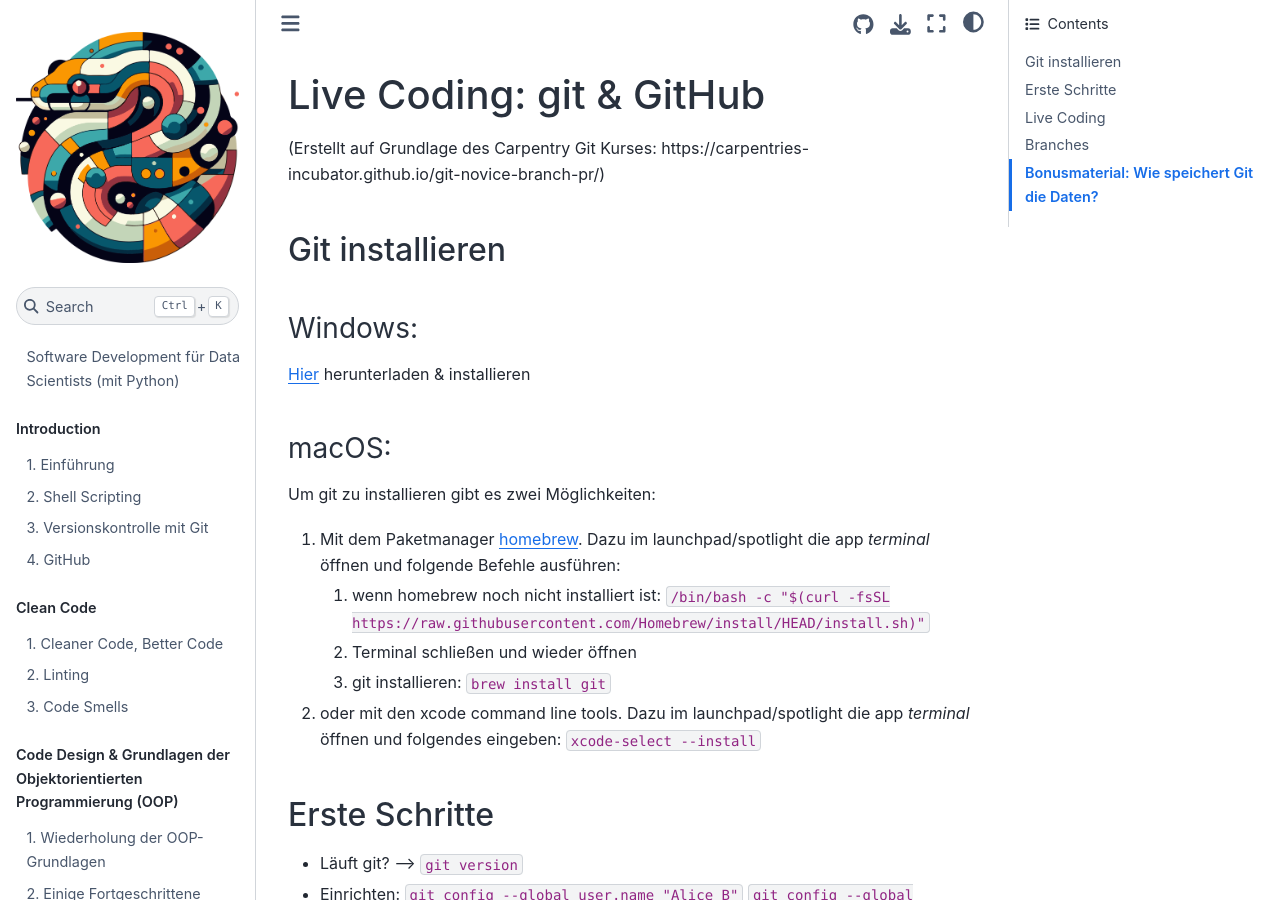
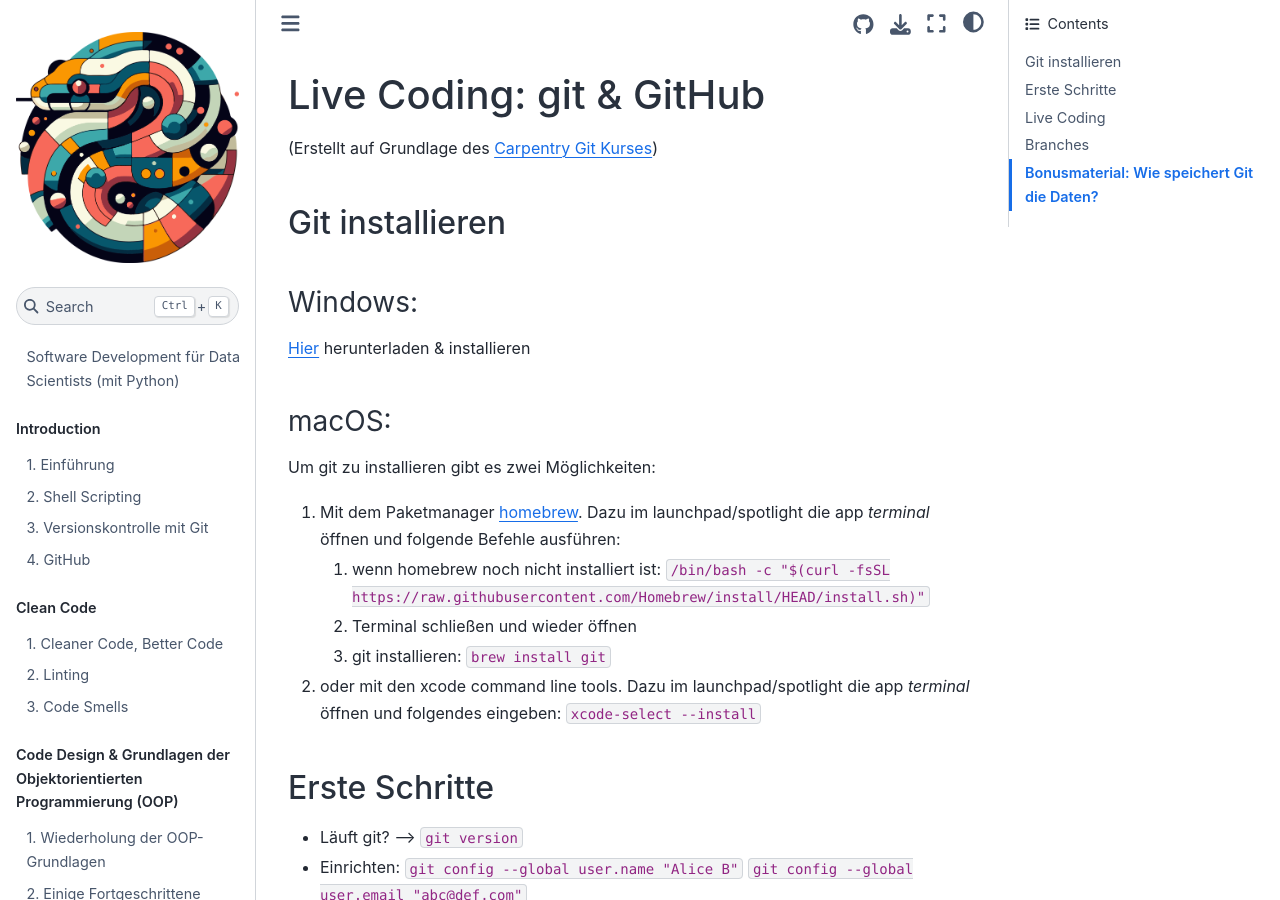
Before and after one commit to florian-huber/data_science_software_dev, a Jupyter Book: the page built from live_coding_sessions/live_coding_02_git_live_coding.md, in a window 1280 px wide and 900 px high. Built offline with Jupyter Book 1.0.4 settings and Sphinx 7.4.7 and the Sphinx Book theme 1.1.4, drawn with Linux system fonts in a browser that asks for light colours; pages that are not in the unit, such as notebooks, are missing from menus.

Commit message:
Livecoding 2 upgedatet

```diff
--- a/live_coding_sessions/live_coding_02_git_live_coding.md
+++ b/live_coding_sessions/live_coding_02_git_live_coding.md
@@ -1,6 +1,6 @@
 # Live Coding: git & GitHub
 
-(Erstellt auf Grundlage des Carpentry Git Kurses: https://carpentries-incubator.github.io/git-novice-branch-pr/)
+(Erstellt auf Grundlage des [Carpentry Git Kurses](https://carpentries-incubator.github.io/git-novice-branch-pr/))
 
 ## Git installieren
 #### Windows:
```
